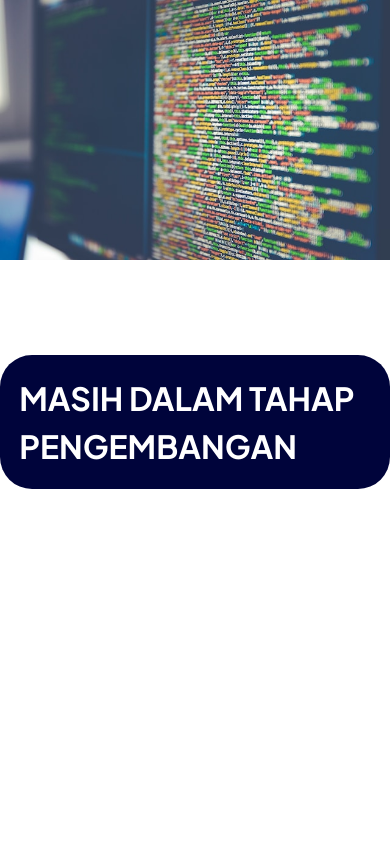
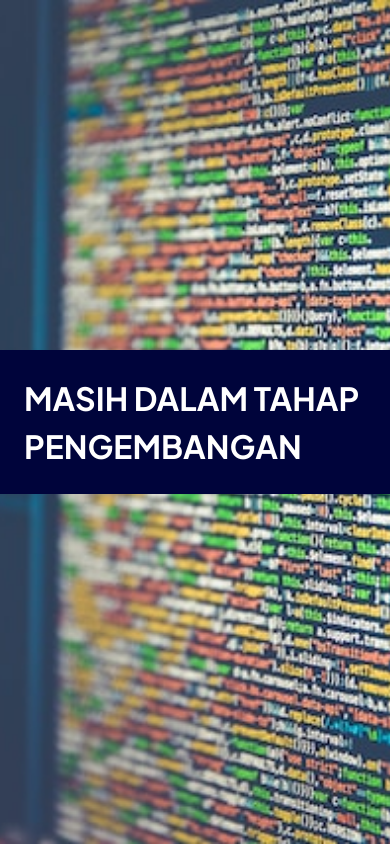
Before and after one commit to mizzcode/portofolio, a website: page public/index.html in a window 390 px wide. Drawn offline with Linux system fonts and the light colour scheme.

Commit message:
style: mobile screen

```diff
--- a/public/assets/style.css
+++ b/public/assets/style.css
@@ -80,3 +80,16 @@ main .header-content h1 {
    background-color: #00043b;
    border-radius: 2rem;
 }
+
+@media screen and (max-width: 425px) {
+   body {
+      background-position: center;
+      background-size: cover;
+   }
+   main .header-content h1 {
+      padding: 1.5rem;
+      color: #fff;
+      background-color: #00043b;
+      border-radius: 0rem;
+   }
+}
```
